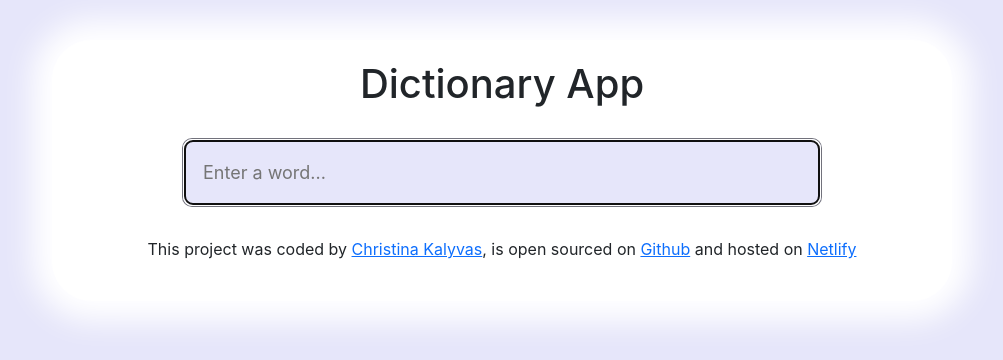
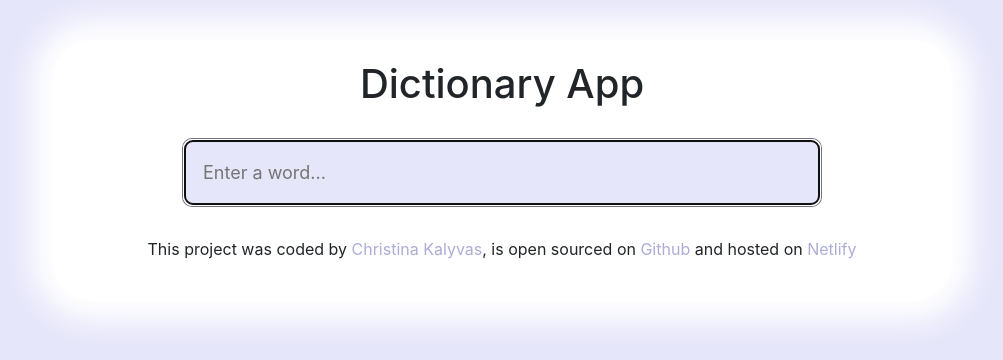
Before and after one commit to kikikal/dictionary-app, a React (Create React App) app: page / in a window 1280 px wide. Shown: the top 360 px of the page, without its empty margins (138-1141 px from the left). Built offline with nearby package versions, Linux system fonts and the light colour scheme.

Commit message:
changed css on footer links

```diff
--- a/src/App.css
+++ b/src/App.css
@@ -11,3 +11,8 @@
 .App footer {
   text-align: center;
 }
+
+.App a {
+  text-decoration: none;
+  color: rgb(172, 172, 214);
+}
```
